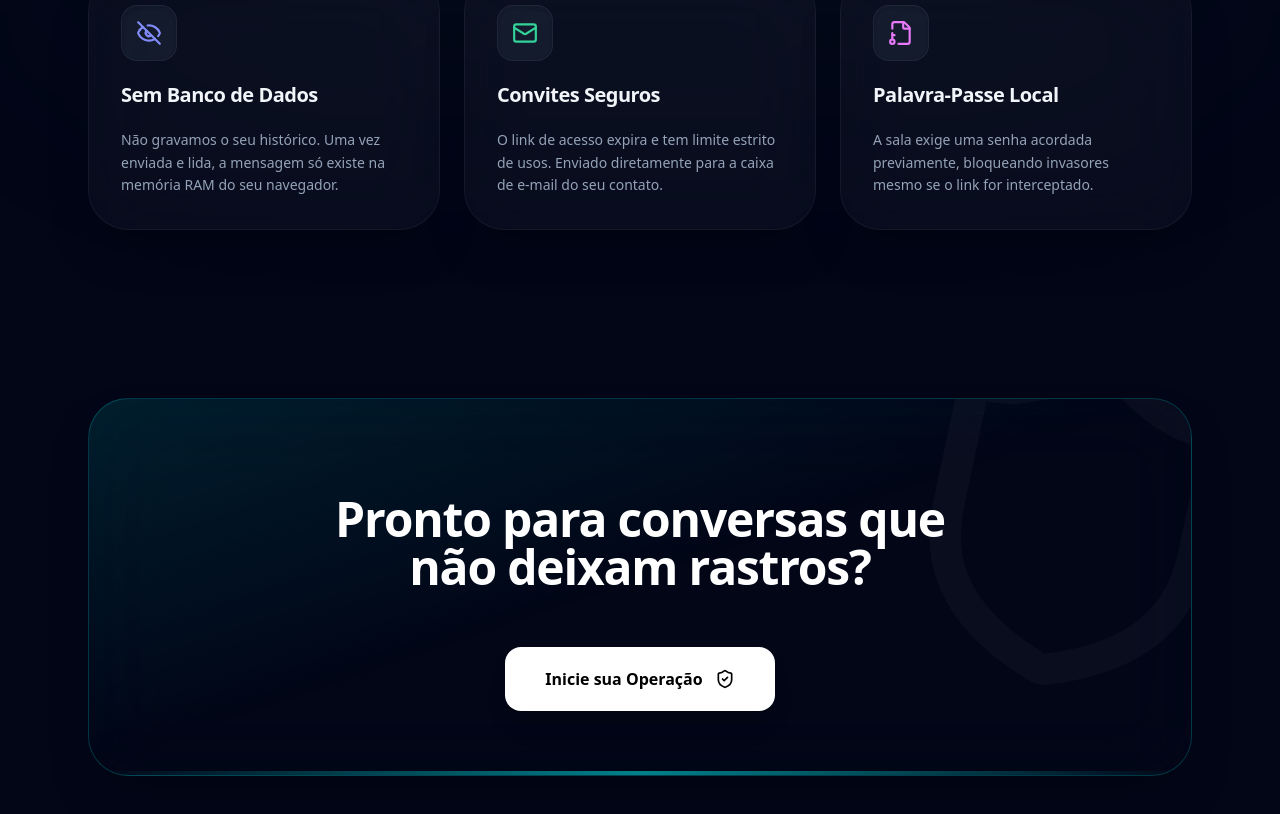
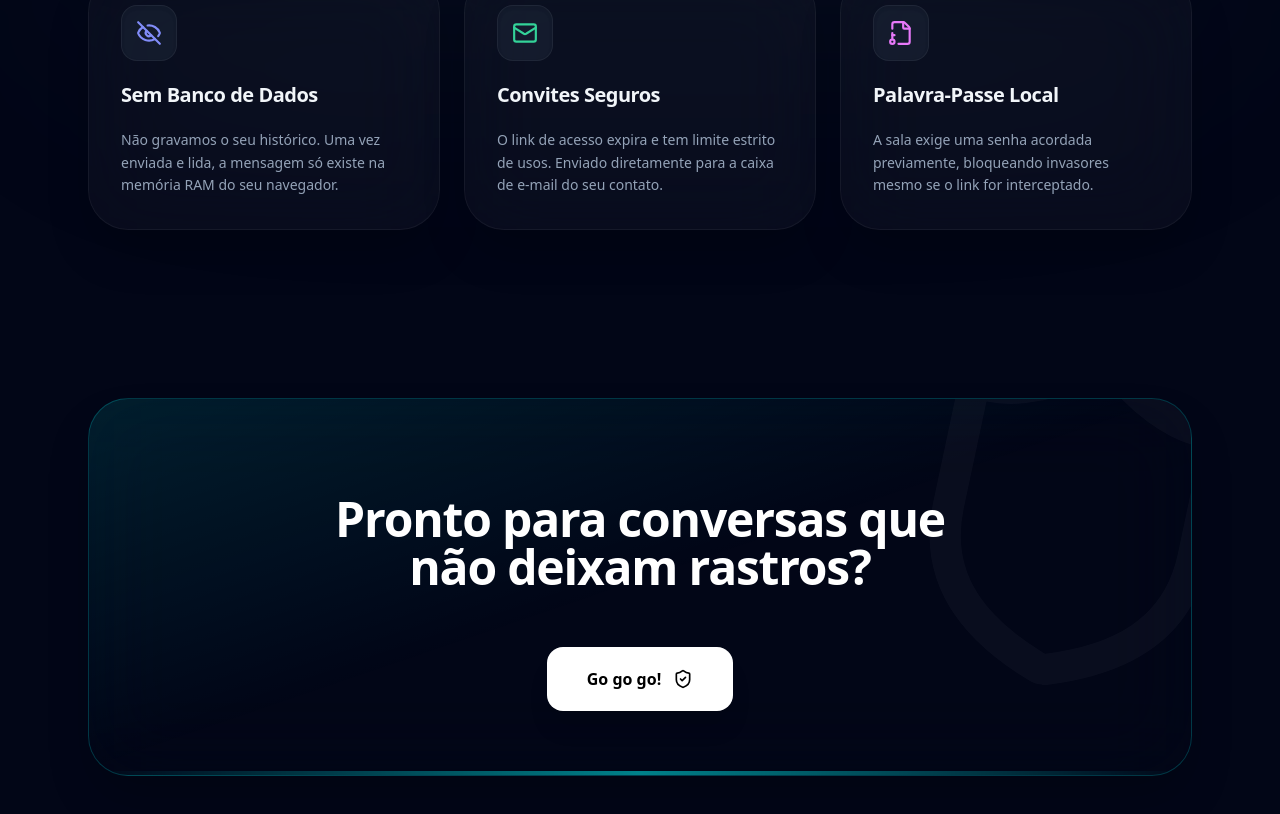
Before and after one commit to zaidohdevdan/bj, a Next.js app in the folder apps/web/: page / in a window 1280 px wide. Shown: the part 1508-2322 px from the top of the page. Built offline with nearby package versions, Linux system fonts and the light colour scheme; no server answers.

Commit message:
update: custom button text by user

```diff
--- a/apps/web/src/app/page.tsx
+++ b/apps/web/src/app/page.tsx
@@ -211,7 +211,7 @@ export default function LandingPage() {
                 href="/register"
                 className="group inline-flex items-center justify-center px-10 py-5 rounded-2xl bg-white text-black font-extrabold shadow-xl hover:scale-105 active:scale-95 transition-all w-full sm:w-auto"
               >
-                Inicie sua Operação
+                Go go go!
                 <ShieldCheck size={20} className="ml-3 group-hover:text-primary transition-colors" />
               </Link>
             </div>
```
